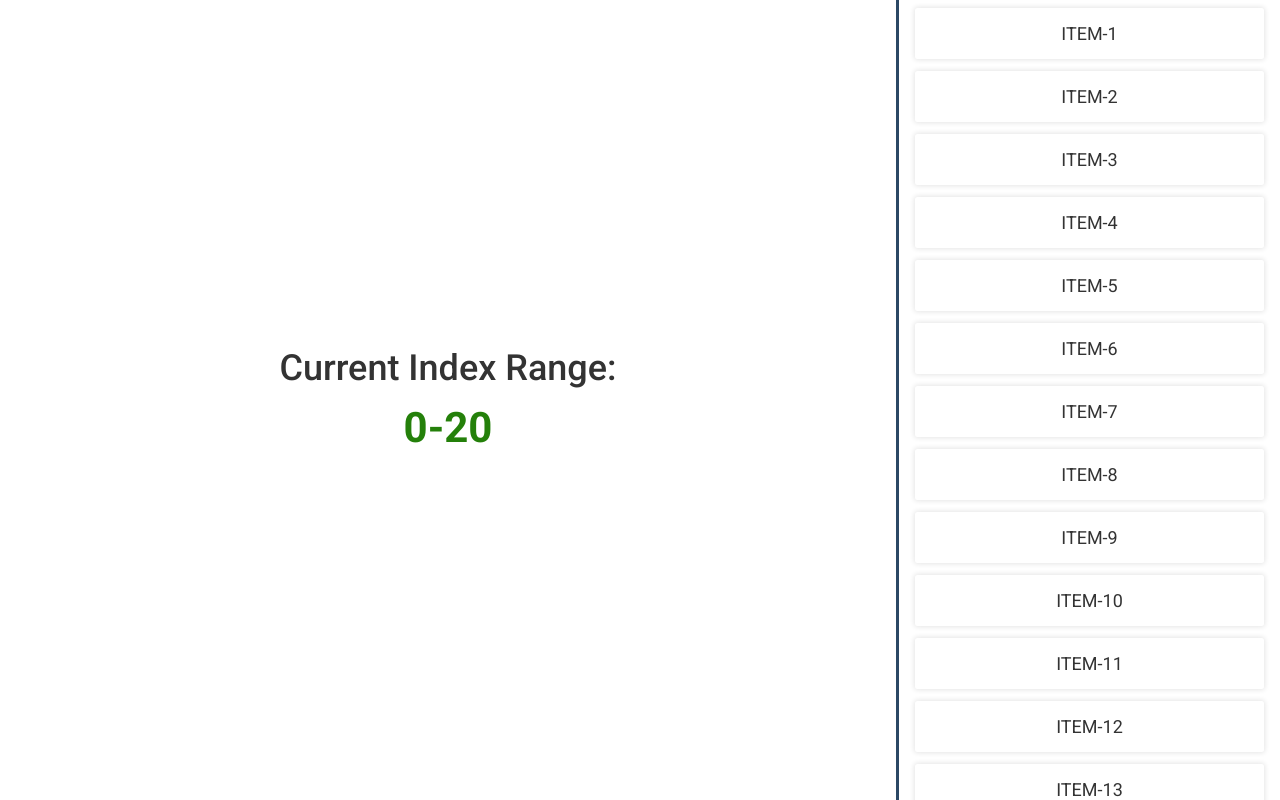
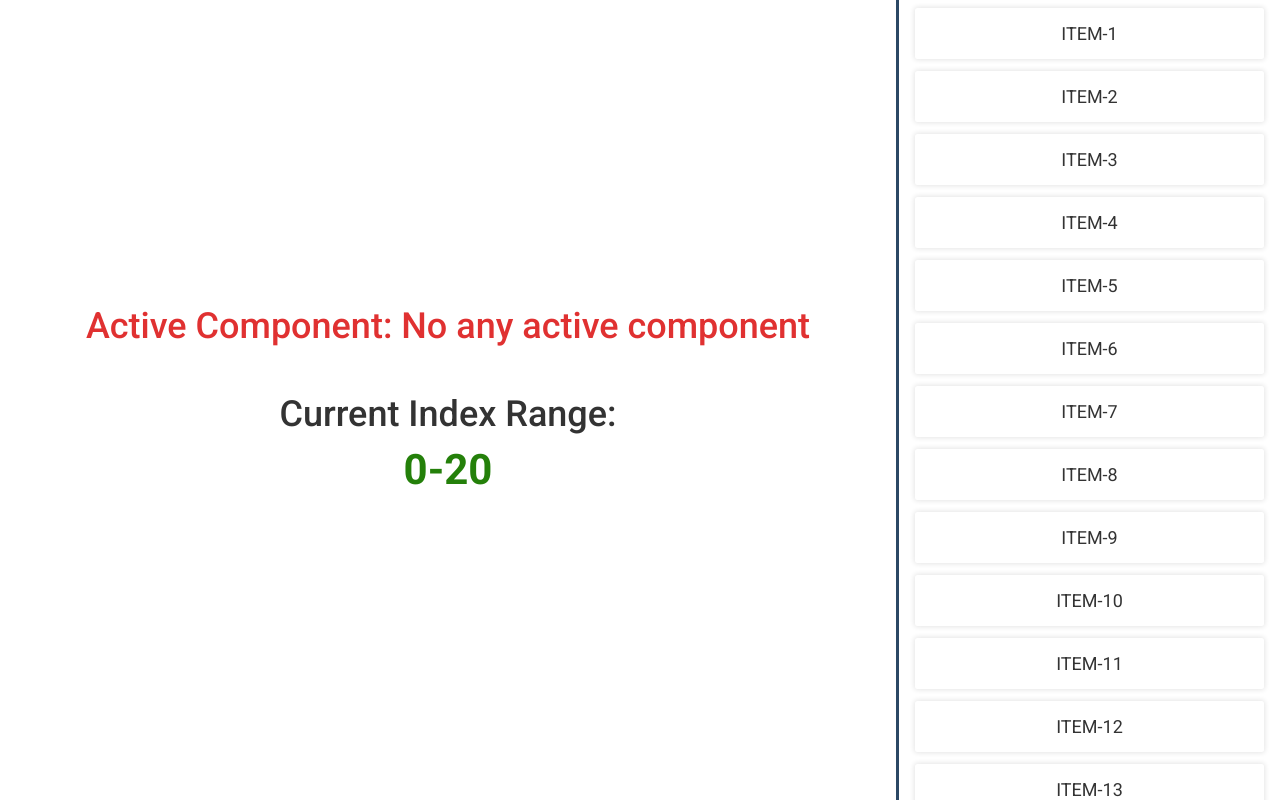
Before and after one commit to dikxak/website-layout, a React (Create React App) app: page / in a window 1280 px wide. Built offline with nearby package versions, Linux system fonts and the light colour scheme.

Commit message:
outsource pagination logic to custom hook and perform some minor styling changes

```diff
--- a/src/App.js
+++ b/src/App.js
@@ -1,51 +1,35 @@
-import React, { useState, useEffect } from 'react';
+import React, { useState } from 'react';
 import Sidebar from './components/Sidebar/Sidebar';
 
 import './app.css';
 import Card from './components/Card/Card';
 
+import usePagination from './hooks/use-pagination';
+
 const App = () => {
   const [activeComponent, setActiveComponent] = useState(
     'No any active component'
   );
-  const [appData, setAppData] = useState([]);
-  const [currentPage, setCurrentPage] = useState(1);
 
-  const totalItems = appData.length;
-  const itemsPerPage = 20;
-  const totalPageCount = totalItems / itemsPerPage;
-
-  const indexStart = (currentPage - 1) * itemsPerPage;
-  const indexEnd = currentPage * itemsPerPage;
+  const { paginationChangeHandler, slicedAppData, indexRanges } =
+    usePagination();
 
   const activeComponentChangeHandler = itemText => {
     setActiveComponent(itemText);
   };
 
-  useEffect(() => {
-    const generatedData = [];
-    for (let i = 1; i <= 100; i++) {
-      generatedData.push(`Item-${i}`);
-    }
-
-    setAppData(generatedData);
-  }, []);
-
-  const paginationChangeHandler = () => {
-    if (currentPage === totalPageCount) return;
-
-    setCurrentPage(prevPage => ++prevPage);
-  };
-
-  const slicedAppData = appData.slice(indexStart, indexEnd);
-
   return (
     <section className="app">
       <main className="main-content">
-        <p>Current Index Range:</p>
-        <p className="active-text">
-          {indexStart}-{indexEnd}
+        <p className="active-component-text">
+          Active Component: {activeComponent}
         </p>
+        <div className="current-index-container">
+          <p>Current Index Range:</p>
+          <p className="active-text">
+            {indexRanges[0]}-{indexRanges[1]}
+          </p>
+        </div>
       </main>
       <Sidebar
         onPageChange={paginationChangeHandler}
--- a/src/app.css
+++ b/src/app.css
@@ -6,12 +6,19 @@
 .main-content {
   display: flex;
   flex-direction: column;
-  gap: 1.6rem;
+  gap: 4.8rem;
 
   align-items: center;
   justify-content: center;
 
   padding: 1.2rem 2.4rem;
+}
+
+.current-index-container {
+  display: flex;
+  flex-direction: column;
+  gap: 1.2rem;
+  align-items: center;
 }
 
 .main-content p {
@@ -25,6 +32,10 @@
   font-weight: 700;
 }
 
+.active-component-text {
+  color: #e03131;
+}
+
 /* ================= */
 /* Media Query */
 /* Below 544px (SmartPhones) */
--- /dev/null
+++ b/src/hooks/use-pagination.js
@@ -0,0 +1,39 @@
+import { useState, useEffect } from 'react';
+
+const usePagination = () => {
+  const [appData, setAppData] = useState([]);
+  const [currentPage, setCurrentPage] = useState(1);
+
+  const totalItems = appData.length;
+  const itemsPerPage = 20;
+  const totalPageCount = totalItems / itemsPerPage;
+
+  const indexStart = (currentPage - 1) * itemsPerPage;
+  const indexEnd = currentPage * itemsPerPage;
+
+  useEffect(() => {
+    const generatedData = [];
+    for (let i = 1; i <= 100; i++) {
+      generatedData.push(`Item-${i}`);
+    }
+
+    setAppData(generatedData);
+  }, []);
+
+  const paginationChangeHandler = () => {
+    if (currentPage === totalPageCount) return;
+
+    setCurrentPage(prevPage => ++prevPage);
+  };
+
+  const slicedAppData = appData.slice(indexStart, indexEnd);
+  const indexRanges = [indexStart, indexEnd];
+
+  return {
+    paginationChangeHandler,
+    slicedAppData,
+    indexRanges,
+  };
+};
+
+export default usePagination;
```
